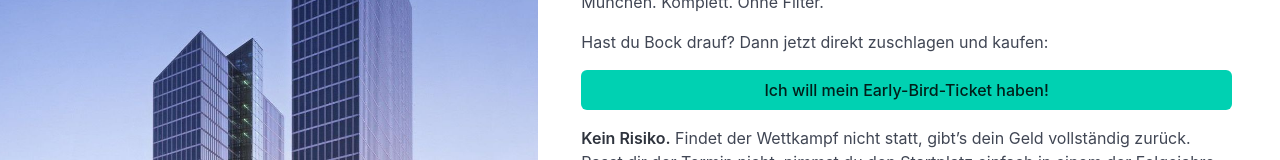
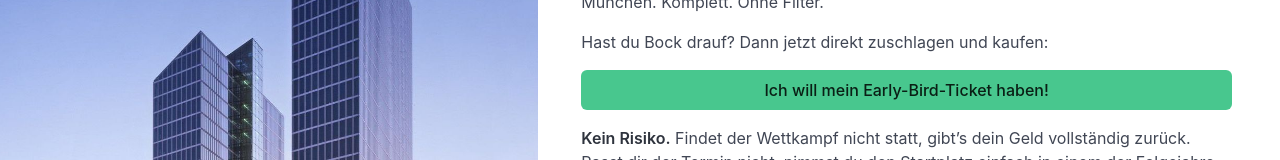
Before and after one commit to steffkes/munich-sunrise, a Nuxt app: page / in a window 1280 px wide. Shown: the part 215-375 px from the top of the page. Built offline with nearby package versions, Linux system fonts and the light colour scheme.

Commit message:
improve styling
the success green is better than the primary blue-ish?

```diff
--- a/app.vue
+++ b/app.vue
@@ -130,7 +130,7 @@ useHead({
           <p>
             <a
               href="https://www.paypal.com/ncp/payment/M78QDRMBT5752"
-              class="button is-primary is-block"
+              class="button is-success is-block"
               >Ich will mein Early-Bird-Ticket haben!</a
             >
           </p>
```
